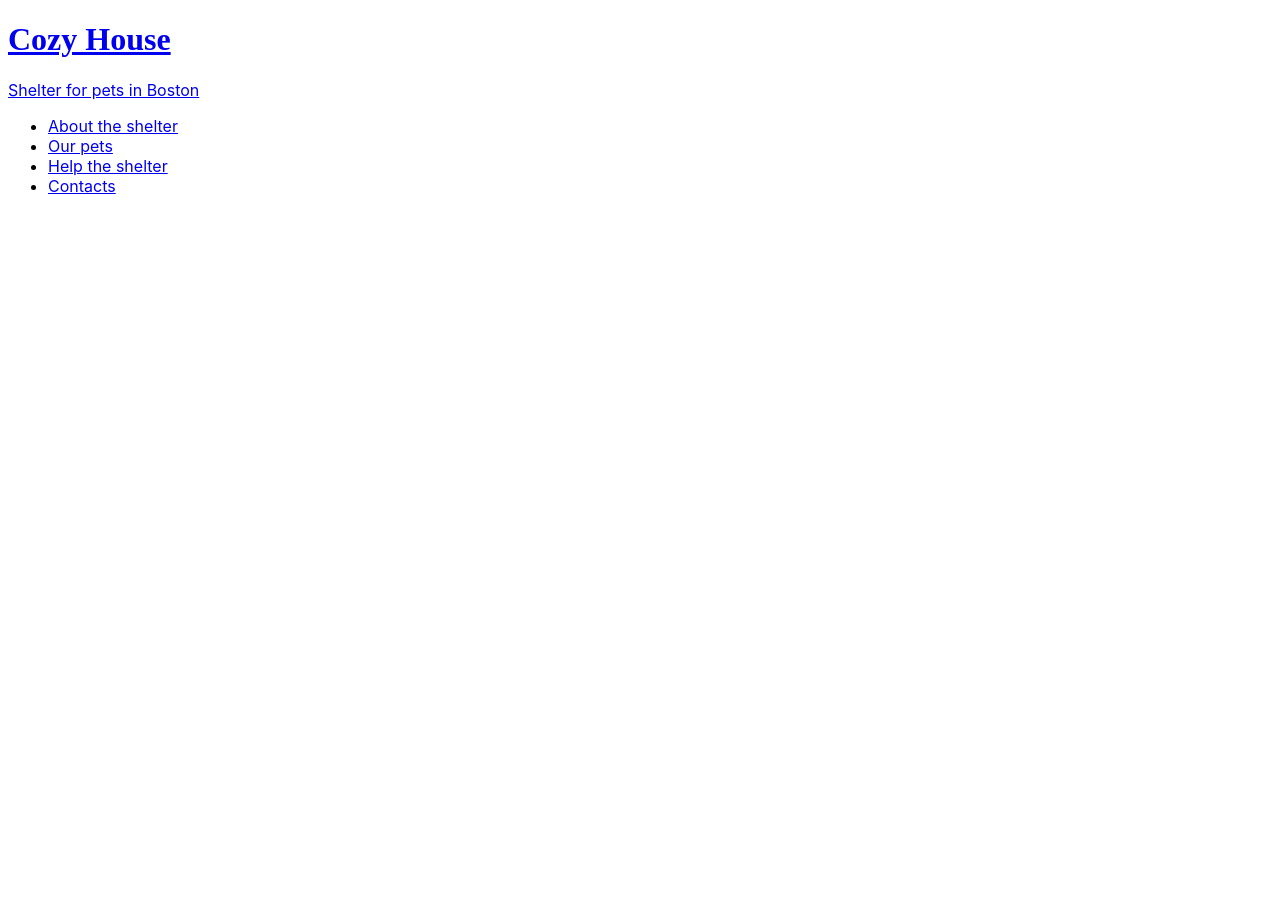
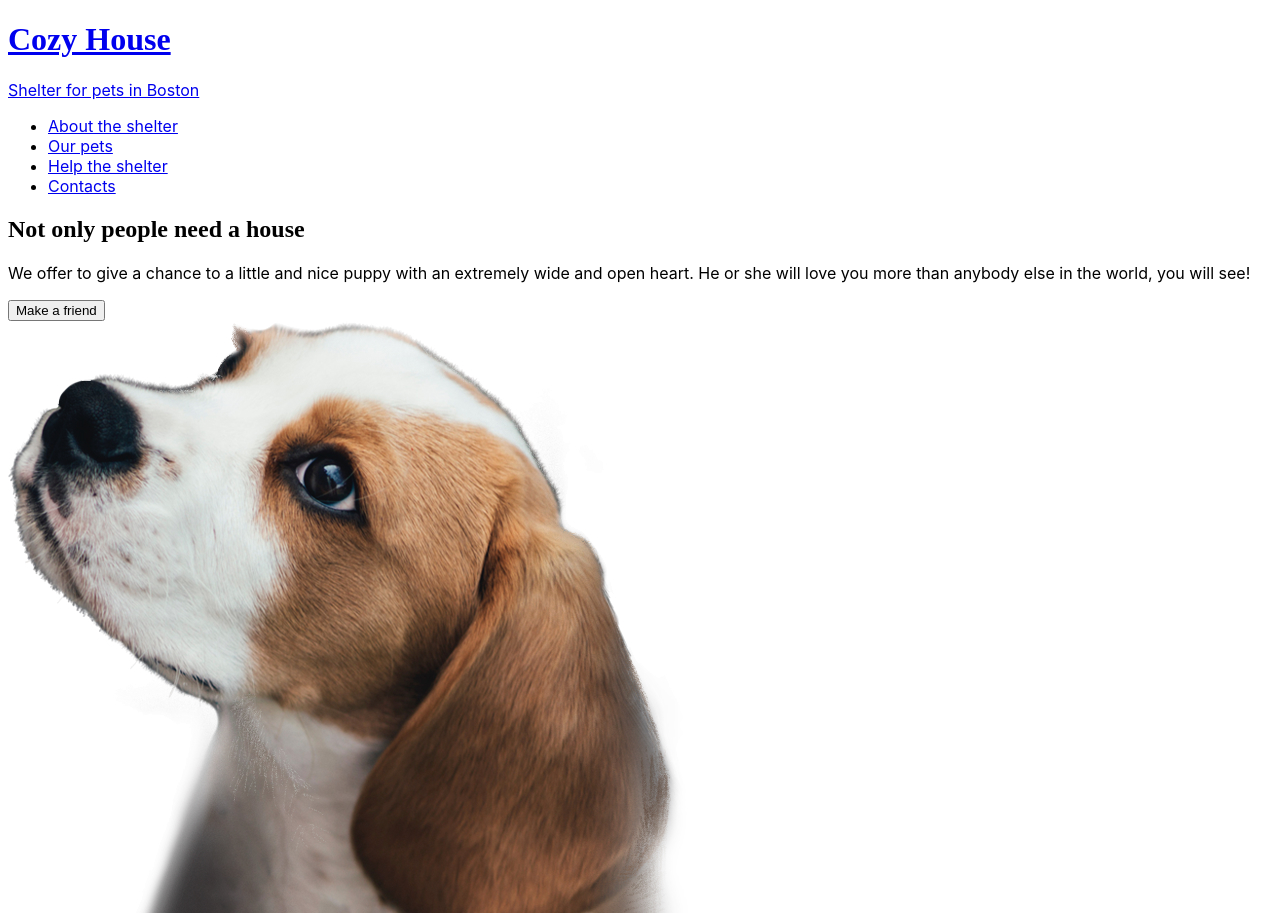
Before and after one commit to VladimirVolvakov/shelter, a plain HTML site: page shelter/pages/main/index.html in a window 1280 px wide. Shown: the top 913 px of the page. Before the commit the page ends 800 px from the top, so only its background shows below. Drawn offline with Linux system fonts and the light colour scheme.

Commit message:
feat: add start screen html layout

```diff
--- a/shelter/pages/main/index.html
+++ b/shelter/pages/main/index.html
@@ -28,15 +28,30 @@
         </div>
     </header>
 
-    <section id="start-screen"></section>
+    <section id="start-screen">
+        <div class="start-screen-content">
+            <div class="content">
+                <h2 class="heading">Not only people need a house</h2>
+                <p class="subheading">We offer to give a chance to a little and nice puppy with an extremely wide and open heart. He or she will love you more than anybody else in the world, you will see!</p>
+                <button class="button_primary">Make a friend</button>
+            </div>
+
+            <img src="../../assets/images/start-screen-puppy.jpg" alt="Make a friend" height="728" width="698">
+        </div>
+    </section>
+
 
     <section id="about"></section>
 
+
     <section id="pets"></section>
+
 
     <section id="help"></section>
 
+
     <section id="donation"></section>
+
 
     <footer id="footer"></footer>
 </body>
```
